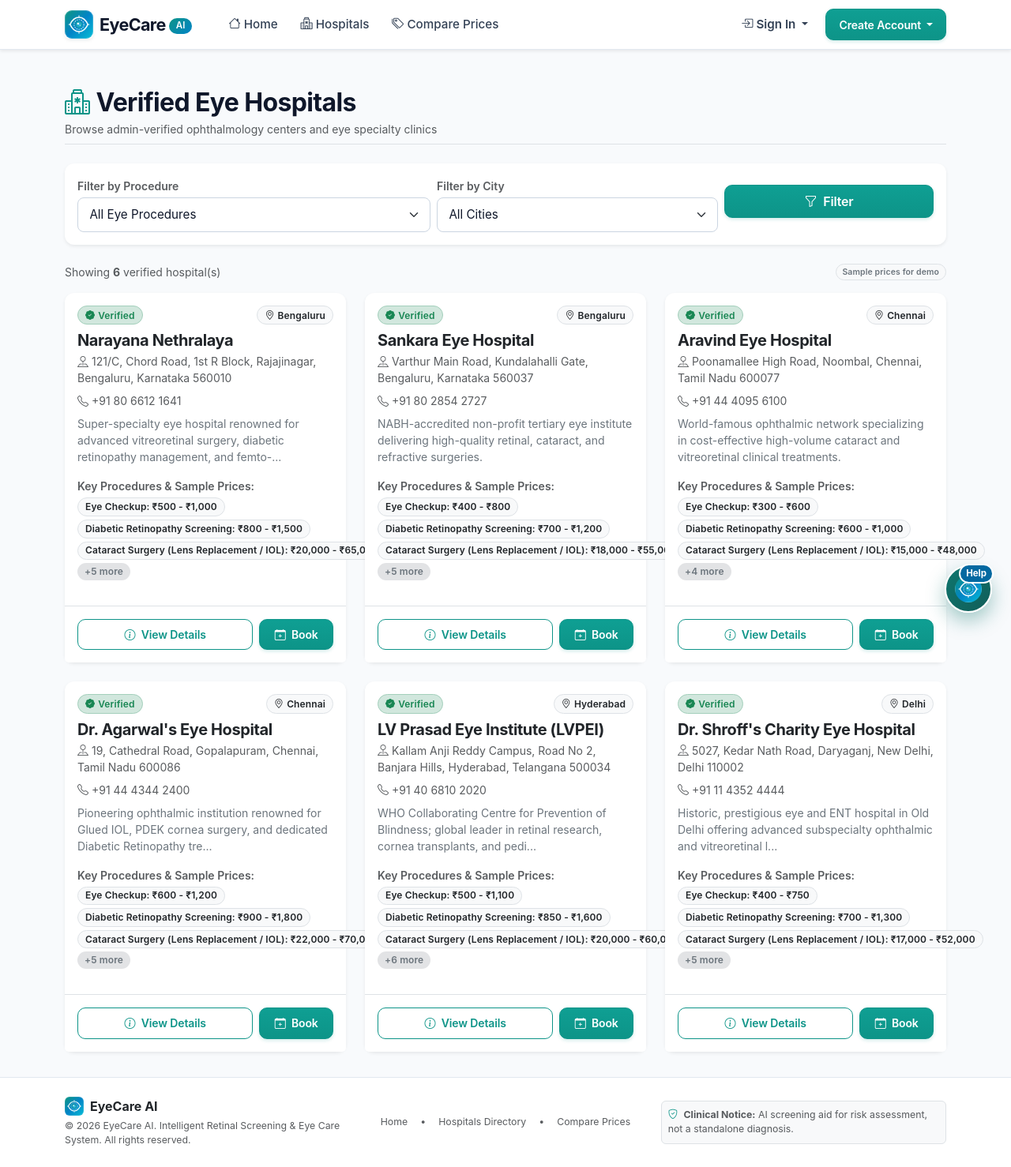
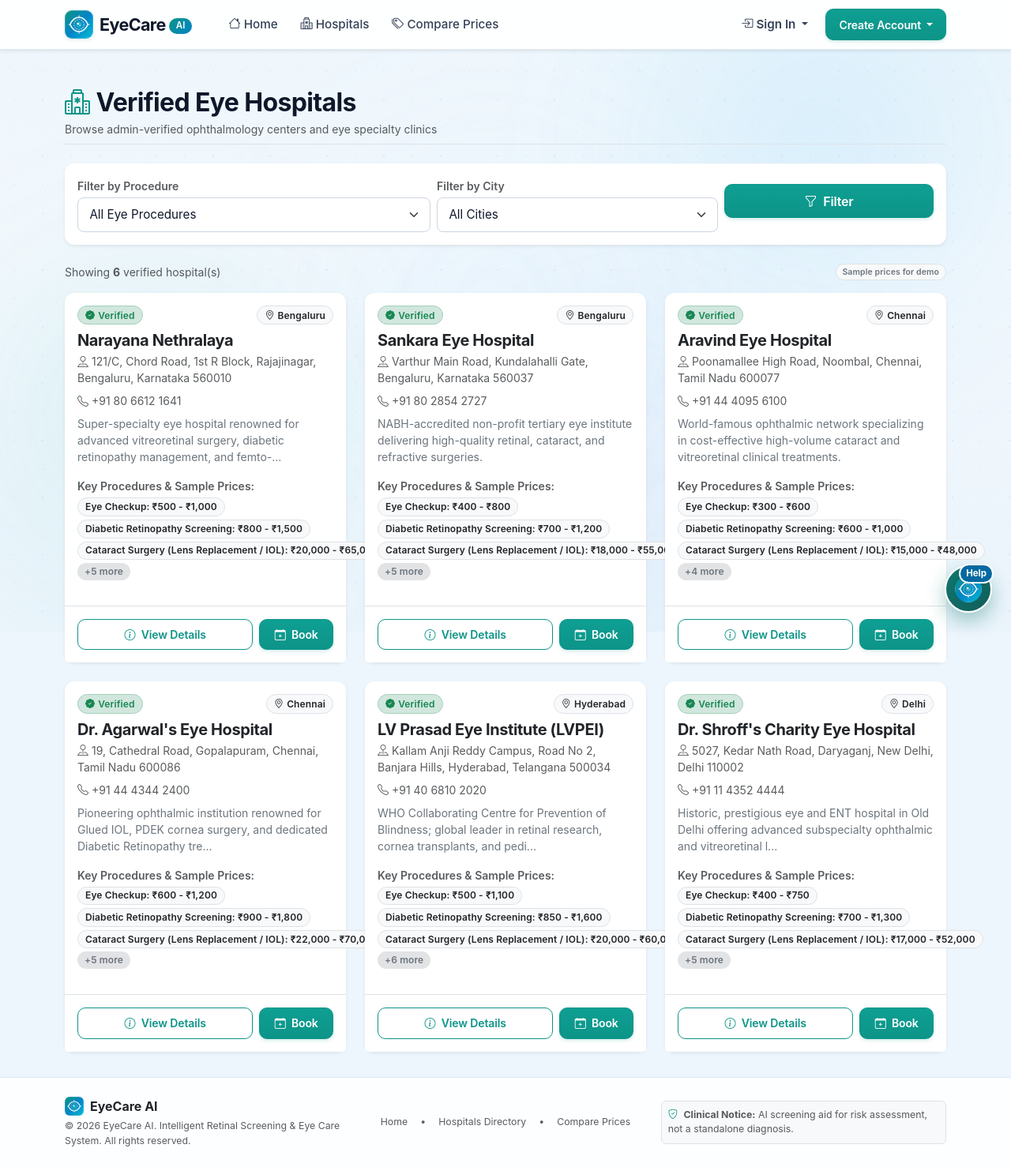
Before and after one commit to Varun00752/EyeCare-AI, a Flask app: page /hospitals in a window 1280 px wide. Shown: the whole page at 79% size. Run offline with Flask 3, Linux system fonts and the light colour scheme; some libraries are stand-ins or nearby versions.

Commit message:
feat(ui): add lightish-blue ambient motion background with floating auroras and tech grid across entire website

```diff
--- a/static/css/style.css
+++ b/static/css/style.css
@@ -23,9 +23,9 @@
   --accent-coral: #ea580c;
 
   /* Neutral Surface & Typography */
-  --bg-page: #f8fafc;
-  --surface-card: #ffffff;
-  --surface-muted: #f1f5f9;
+  --bg-page: #edf6fc;
+  --surface-card: rgba(255, 255, 255, 0.94);
+  --surface-muted: #f1f8fc;
   --border-light: #e2e8f0;
   --border-medium: #cbd5e1;
 
@@ -47,7 +47,7 @@
   --radius-pill: 9999px;
 }
 
-/* Base Document Styles */
+/* Base Document Styles with Global Ambient Motion Canvas */
 body {
   font-family: -apple-system, BlinkMacSystemFont, "Segoe UI", system-ui, sans-serif;
   background-color: var(--bg-page);
@@ -57,6 +57,113 @@ body {
   flex-direction: column;
   -webkit-font-smoothing: antialiased;
   -moz-osx-font-smoothing: grayscale;
+  position: relative;
+}
+
+/* ==========================================================================
+   Global Ambient Motion Background (Lightish Blue Clinical Aesthetic)
+   ========================================================================== */
+.global-motion-bg {
+  position: fixed;
+  top: 0;
+  left: 0;
+  width: 100vw;
+  height: 100vh;
+  pointer-events: none;
+  z-index: -1;
+  overflow: hidden;
+  background: linear-gradient(180deg, #edf6fc 0%, #f3f8fd 40%, #eaf4fb 100%);
+}
+
+/* Subtle Geometric Medical Tech Grid */
+.global-grid-pattern {
+  position: absolute;
+  top: 0;
+  left: 0;
+  width: 100%;
+  height: 100%;
+  background-image:
+    radial-gradient(rgba(14, 165, 233, 0.08) 1px, transparent 1px),
+    radial-gradient(rgba(13, 148, 136, 0.05) 1px, transparent 1px);
+  background-size: 36px 36px, 72px 72px;
+  background-position: 0 0, 18px 18px;
+  opacity: 0.8;
+}
+
+/* Floating Ambient Light-Blue & Cyan Aurora Orbs */
+.global-orb {
+  position: absolute;
+  border-radius: 50%;
+  filter: blur(95px);
+  opacity: 0.6;
+  pointer-events: none;
+  will-change: transform, opacity;
+  animation-iteration-count: infinite;
+  animation-timing-function: cubic-bezier(0.4, 0, 0.2, 1);
+}
+
+/* Orb 1: Upper Right Floating Sky Cyan */
+.orb-light-cyan {
+  width: 580px;
+  height: 580px;
+  background: radial-gradient(circle, rgba(56, 189, 248, 0.28) 0%, rgba(56, 189, 248, 0.05) 55%, transparent 75%);
+  top: -140px;
+  right: -100px;
+  animation: floatGlobalOrb1 26s infinite alternate ease-in-out;
+}
+
+/* Orb 2: Mid-Left Floating Soft Teal */
+.orb-light-teal {
+  width: 540px;
+  height: 540px;
+  background: radial-gradient(circle, rgba(20, 184, 166, 0.24) 0%, rgba(45, 212, 191, 0.04) 55%, transparent 75%);
+  top: 35%;
+  left: -120px;
+  animation: floatGlobalOrb2 30s infinite alternate ease-in-out;
+}
+
+/* Orb 3: Bottom Right Clinical Soft Blue */
+.orb-light-blue {
+  width: 620px;
+  height: 620px;
+  background: radial-gradient(circle, rgba(96, 165, 250, 0.22) 0%, rgba(147, 197, 253, 0.04) 55%, transparent 75%);
+  bottom: -150px;
+  right: 10%;
+  animation: floatGlobalOrb3 28s infinite alternate ease-in-out;
+}
+
+/* Orb 4: Top Center Soothing Ice Blue */
+.orb-soft-sky {
+  width: 460px;
+  height: 460px;
+  background: radial-gradient(circle, rgba(125, 211, 252, 0.25) 0%, rgba(186, 230, 253, 0.04) 55%, transparent 75%);
+  top: 15%;
+  left: 45%;
+  animation: floatGlobalOrb4 22s infinite alternate ease-in-out;
+}
+
+@keyframes floatGlobalOrb1 {
+  0% { transform: translate(0, 0) scale(1); opacity: 0.55; }
+  50% { transform: translate(-100px, 80px) scale(1.15); opacity: 0.75; }
+  100% { transform: translate(-40px, 140px) scale(0.95); opacity: 0.5; }
+}
+
+@keyframes floatGlobalOrb2 {
+  0% { transform: translate(0, 0) scale(1); opacity: 0.5; }
+  50% { transform: translate(110px, -60px) scale(1.18); opacity: 0.7; }
+  100% { transform: translate(60px, 90px) scale(0.9); opacity: 0.45; }
+}
+
+@keyframes floatGlobalOrb3 {
+  0% { transform: translate(0, 0) scale(0.95); opacity: 0.45; }
+  50% { transform: translate(-80px, -90px) scale(1.12); opacity: 0.65; }
+  100% { transform: translate(70px, -50px) scale(1.02); opacity: 0.5; }
+}
+
+@keyframes floatGlobalOrb4 {
+  0% { transform: translate(-50%, 0) scale(1); opacity: 0.4; }
+  50% { transform: translate(-35%, 60px) scale(1.22); opacity: 0.65; }
+  100% { transform: translate(-65%, -40px) scale(0.88); opacity: 0.4; }
 }
 
 .main-content {
@@ -126,12 +233,14 @@ h1, h2, h3, h4, h5, h6 {
   color: white;
 }
 
-/* Premium Card System */
+/* Premium Card System with Glassmorphic Translucency */
 .card {
-  border: 1px solid var(--border-light);
+  border: 1px solid rgba(226, 232, 240, 0.85);
   border-radius: var(--radius-md);
   background-color: var(--surface-card);
-  box-shadow: var(--shadow-card);
+  backdrop-filter: blur(10px);
+  -webkit-backdrop-filter: blur(10px);
+  box-shadow: 0 4px 20px -2px rgba(14, 116, 144, 0.05), 0 1px 3px rgba(15, 23, 42, 0.03);
   transition: transform 0.25s cubic-bezier(0.16, 1, 0.3, 1), box-shadow 0.25s cubic-bezier(0.16, 1, 0.3, 1), border-color 0.25s ease;
 }
 
@@ -320,11 +429,13 @@ h1, h2, h3, h4, h5, h6 {
   background-color: #f8fafc;
 }
 
-/* Clean Footer */
+/* Clean Glass Footer */
 .footer-disclaimer {
   font-size: 0.88rem;
   color: var(--text-muted);
-  background-color: #ffffff;
+  background-color: rgba(255, 255, 255, 0.88);
+  backdrop-filter: blur(14px);
+  -webkit-backdrop-filter: blur(14px);
   border-top: 1px solid var(--border-light);
   margin-top: auto;
 }
--- a/templates/base.html
+++ b/templates/base.html
@@ -18,6 +18,15 @@
   {% block head %}{% endblock %}
 </head>
 <body>
+  <!-- Global Ambient Motion Graphics Layer (Light Blue Medical Glow & Floating Auroras) -->
+  <div class="global-motion-bg" aria-hidden="true">
+    <div class="global-orb orb-light-cyan"></div>
+    <div class="global-orb orb-light-teal"></div>
+    <div class="global-orb orb-light-blue"></div>
+    <div class="global-orb orb-soft-sky"></div>
+    <div class="global-grid-pattern"></div>
+  </div>
+
   <!-- Navigation bar with frosted glass effect & brand logo -->
   <nav class="navbar navbar-expand-lg navbar-light bg-white border-bottom shadow-sm sticky-top">
     <div class="container">
```
